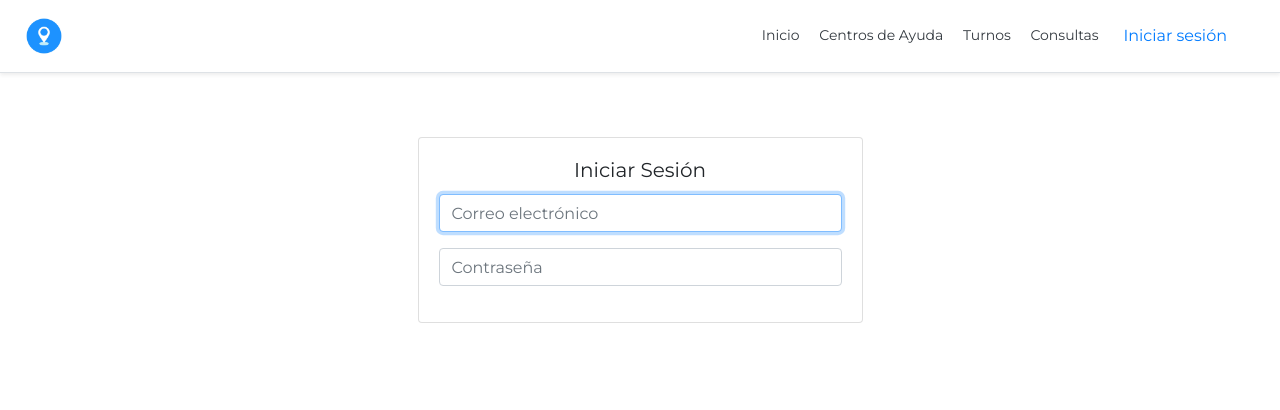
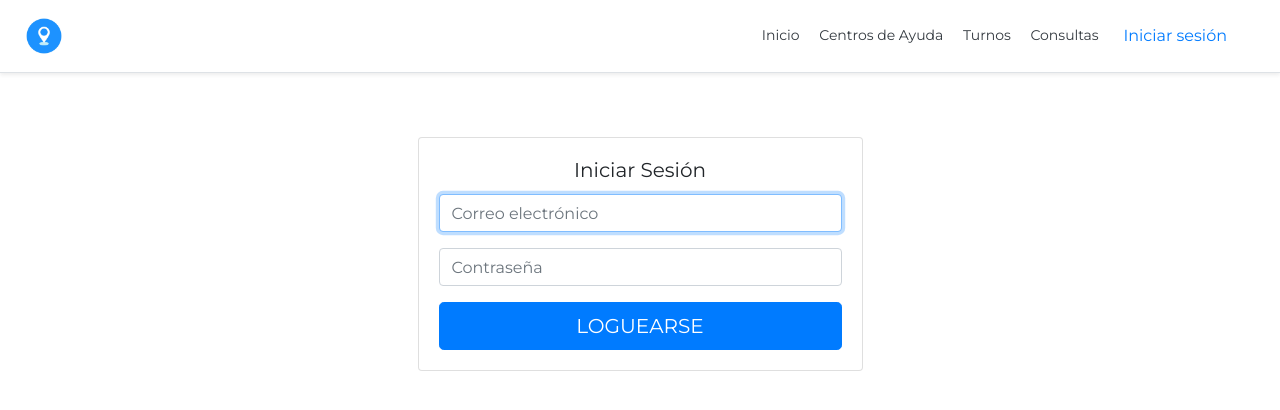
Before and after one commit to alanbisbal/Covid19, a Flask app: page /iniciar_sesion in a window 1280 px wide. Shown: the top 410 px of the page. Run offline with Flask 2, Linux system fonts and the light colour scheme; some libraries are stand-ins or nearby versions.

Commit message:
Update login.html

```diff
--- a/app/templates/auth/login.html
+++ b/app/templates/auth/login.html
@@ -28,6 +28,7 @@
                 <input name="password" type="password" class="form-control" placeholder="Contraseña" required>
               </div>
             </div>
+            <button class="btn btn-lg btn-primary btn-block text-uppercase" type="submit" value="Login">Loguearse</button>
 
 
           </form>
```
